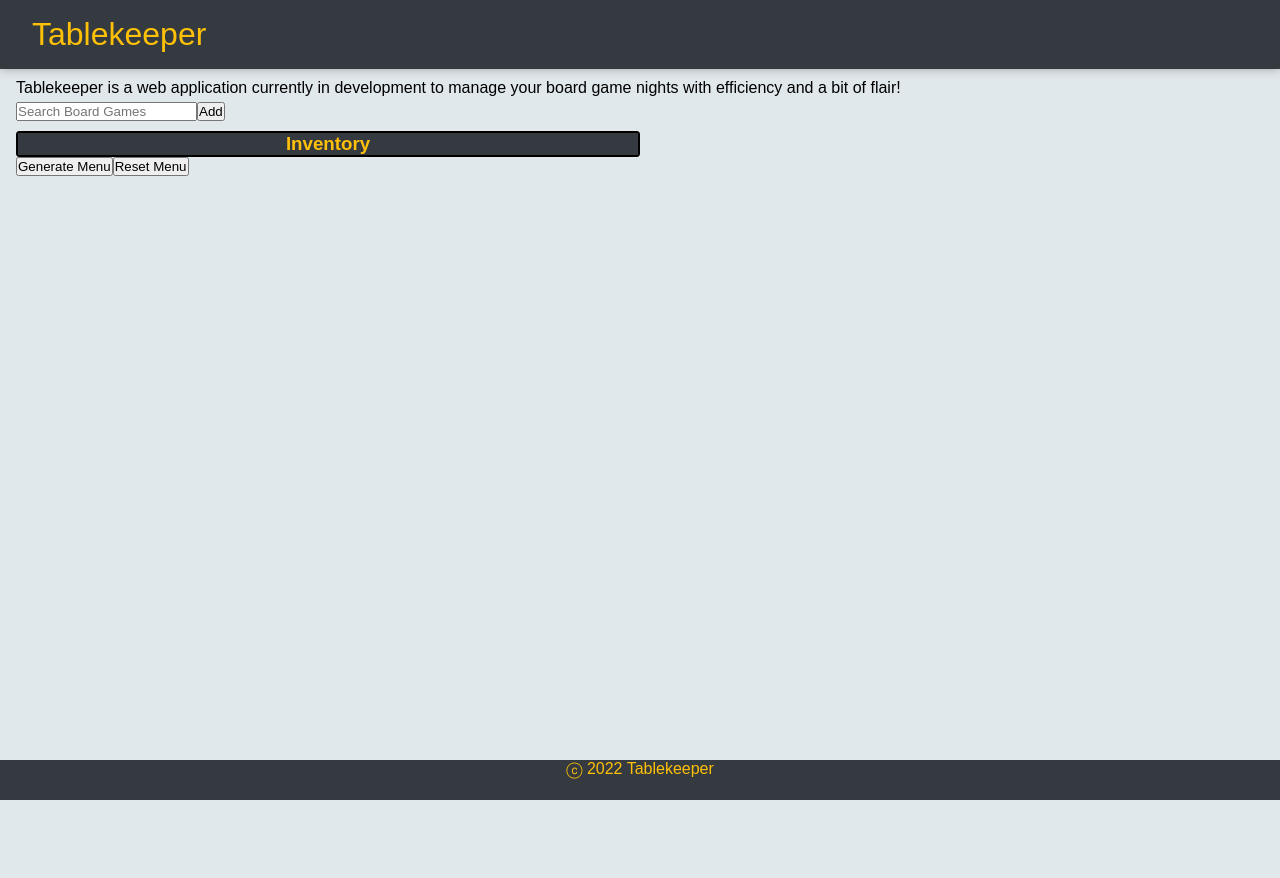
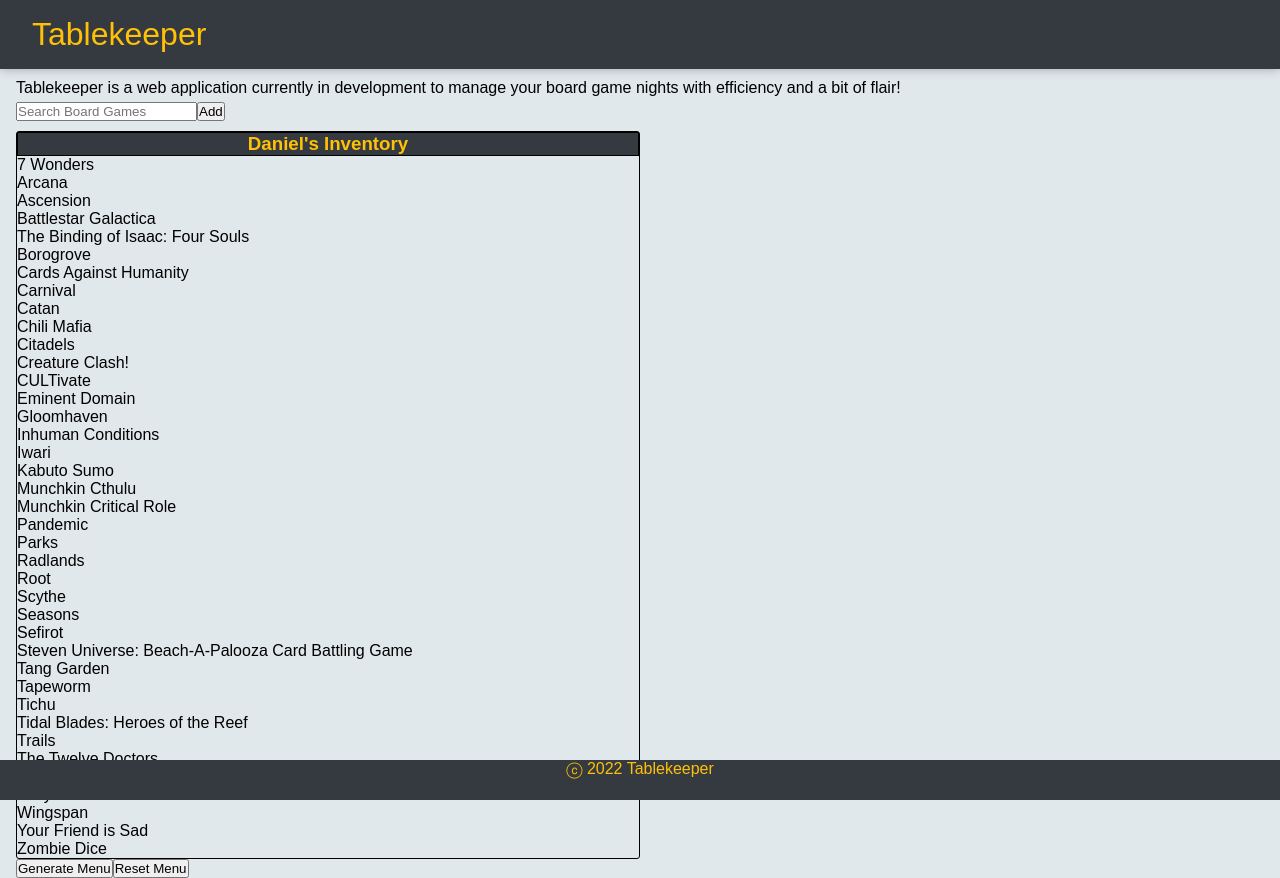
Before and after one commit to danoru/tablemenu, a React (Create React App) app: page / in a window 1280 px wide. Before the commit the page ends 800 px from the top, so only its background shows below. Built offline with nearby package versions, Linux system fonts and the light colour scheme.

Commit message:
Readded remove item functionality and added starting inventory to state.

```diff
--- a/package.json
+++ b/package.json
@@ -3,9 +3,6 @@
   "version": "0.1.0",
   "private": true,
   "dependencies": {
-    "@emotion/react": "^11.9.0",
-    "@emotion/styled": "^11.8.1",
-    "@mui/material": "^5.8.0",
     "@testing-library/jest-dom": "^5.16.4",
     "@testing-library/react": "^13.2.0",
     "@testing-library/user-event": "^13.5.0",
--- a/src/components/App.jsx
+++ b/src/components/App.jsx
@@ -5,7 +5,8 @@
 import Footer from "./Footer";
 
 function App() {
-  const [inventory, setInventory] = useState([]);
+  const [inventory, setInventory] = useState(["7 Wonders", "Arcana", "Ascension", "Battlestar Galactica", "The Binding of Isaac: Four Souls", "Borogrove", "Cards Against Humanity", "Carnival", "Catan", "Chili Mafia", "Citadels", "Creature Clash!", "CULTivate", "Eminent Domain", "Gloomhaven", "Inhuman Conditions", "Iwari", "Kabuto Sumo", "Munchkin Cthulu", "Munchkin Critical Role", "Pandemic", "Parks", "Radlands", "Root", "Scythe", "Seasons", "Sefirot", "Steven Universe: Beach-A-Palooza Card Battling Game", "Tang Garden", "Tapeworm", "Tichu", "Tidal Blades: Heroes of the Reef", "Trails", "The Twelve Doctors", "Veiled Fate", "Volfyirion", "Wingspan", "Your Friend is Sad", "Zombie Dice"]);
+  let user = "Daniel";
 
   function addGame(inputText) {
     setInventory((prevInventory) => {
@@ -19,15 +20,15 @@
     });
   }
 
-  // I have temporarily removed the functionality for removing a single game from the list, this might be added back in later and so the code remains.
+  // I have temporarily re-added the functionality for removing a single game from the list until feature is designed for voting on games to play and filtering for votes.
 
-  // function removeGame(id) {
-  //   setInventory((prevInventory) => {
-  //     return prevInventory.filter((inventory, index) => {
-  //       return index !== id;
-  //     });
-  //   });
-  // }
+  function removeGame(id) {
+    setInventory((prevInventory) => {
+      return prevInventory.filter((inventory, index) => {
+        return index !== id;
+      });
+    });
+  }
 
   function generateMenu() {
     let chosenGame = inventory[Math.floor(Math.random() * inventory.length)]
@@ -38,12 +39,6 @@
     }
   }
 
-  function resetMenu() {
-    setInventory((prevInventory) => {
-      return [];
-    });
-  }
-
   return (
     <div>
       <Header />
@@ -52,14 +47,14 @@
       </div>
       <InputSearch onAdd={addGame}/>
       <div className="inventory">
-        <h3>Inventory</h3>
+        <h3>{user}'s Inventory</h3>
         <ul>
           {inventory.map((gameItem, index) => (
             <InventoryList
               key={index}
               id={index}
               text={gameItem}
-              // onChecked={removeGame}
+              onChecked={removeGame}
             />
           ))}
         </ul>
--- a/src/components/InventoryList.jsx
+++ b/src/components/InventoryList.jsx
@@ -3,9 +3,9 @@
 function InventoryList(props) {
   return (
     <div
-      // onClick={() => {
-      //   props.onChecked(props.id);
-      // }}
+      onClick={() => {
+        props.onChecked(props.id);
+      }}
     >
       <li>{props.text}</li>
     </div>
```
Also changed, not shown: 1 other file (tests, documents, lock files or other folders).
